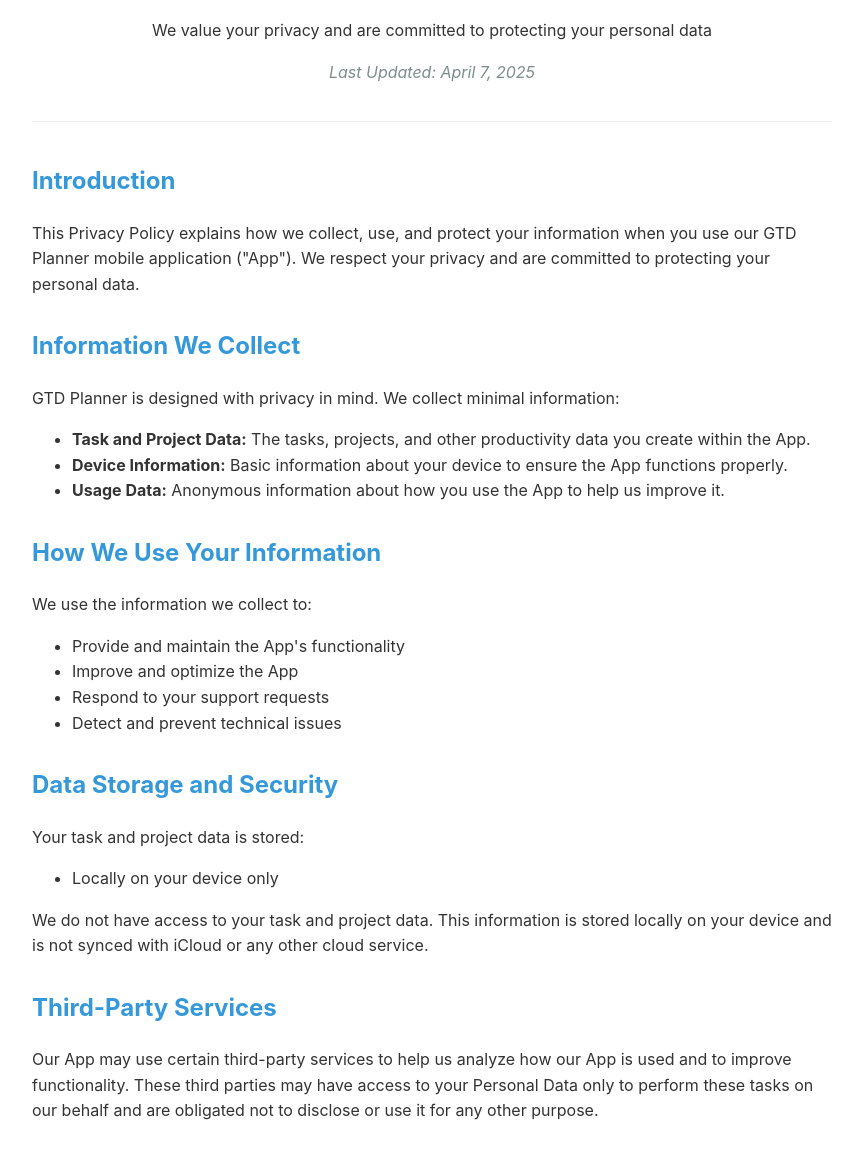
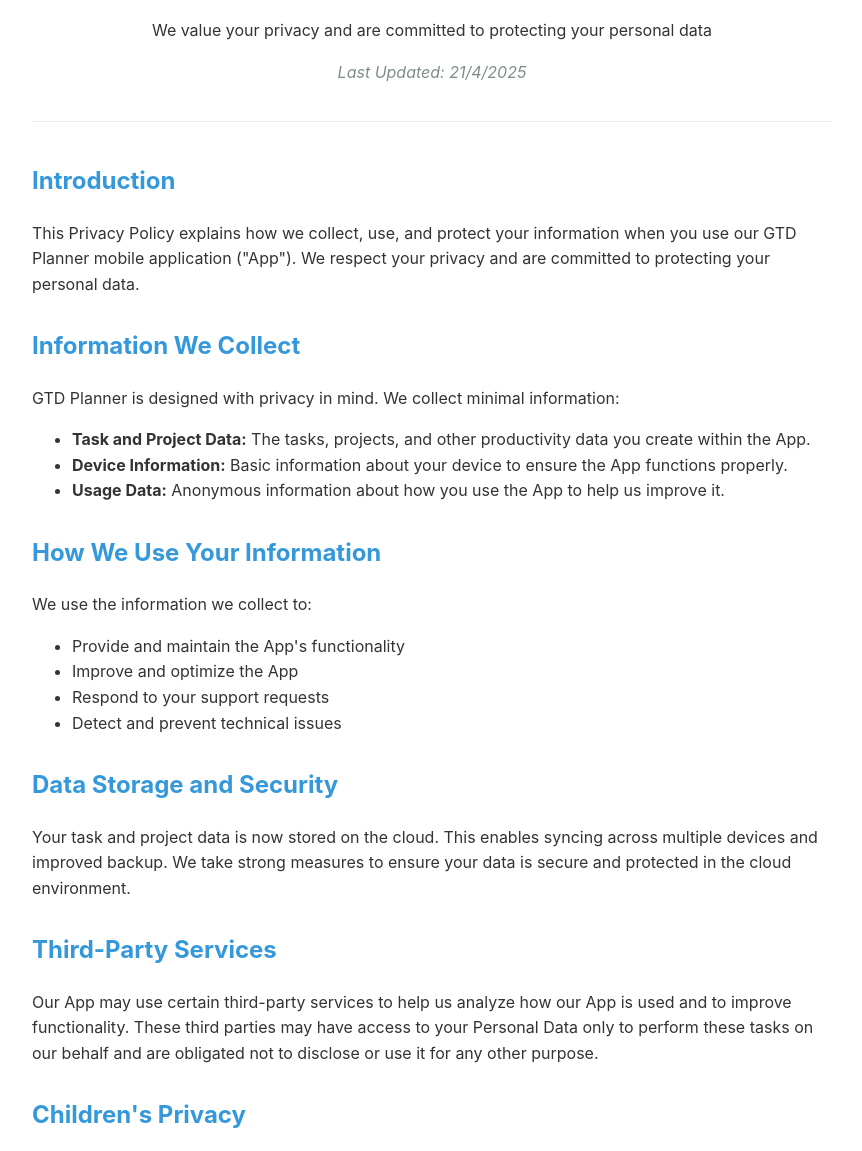
Before and after one commit to dzodzanh/gtdplanner, a plain HTML site: page privacy.html in a window 1280 px wide. Shown: the part 96-1247 px from the top of the page, without its empty margins (208-1070 px from the left). Drawn offline with Linux system fonts and the light colour scheme.

Commit message:
Update FAQ for sync, cloud storage policy, and last updated date

```diff
--- a/privacy.html
+++ b/privacy.html
@@ -55,7 +55,7 @@
   <header>
     <h1>GTD Planner Privacy Policy</h1>
     <p>We value your privacy and are committed to protecting your personal data</p>
-    <p class="last-updated">Last Updated: April 7, 2025</p>
+    <p class="last-updated">Last Updated: 21/4/2025</p>
   </header>
 
   <main>
@@ -87,11 +87,7 @@
 
     <section>
       <h2>Data Storage and Security</h2>
-      <p>Your task and project data is stored:</p>
-      <ul>
-        <li>Locally on your device only</li>
-      </ul>
-      <p>We do not have access to your task and project data. This information is stored locally on your device and is not synced with iCloud or any other cloud service.</p>
+      <p>Your task and project data is now stored on the cloud. This enables syncing across multiple devices and improved backup. We take strong measures to ensure your data is secure and protected in the cloud environment.</p>
     </section>
 
     <section>
```
Also changed, not shown: index.html (+1 -1 lines).
